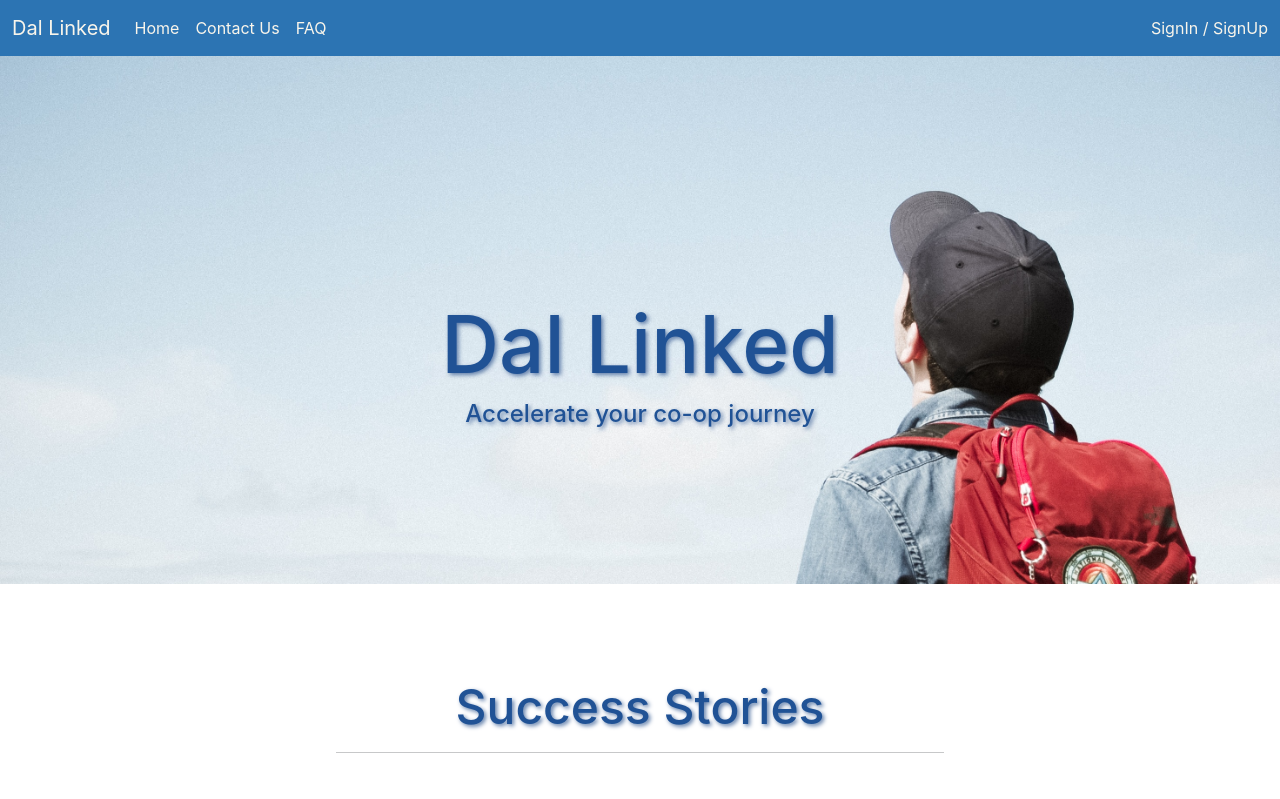
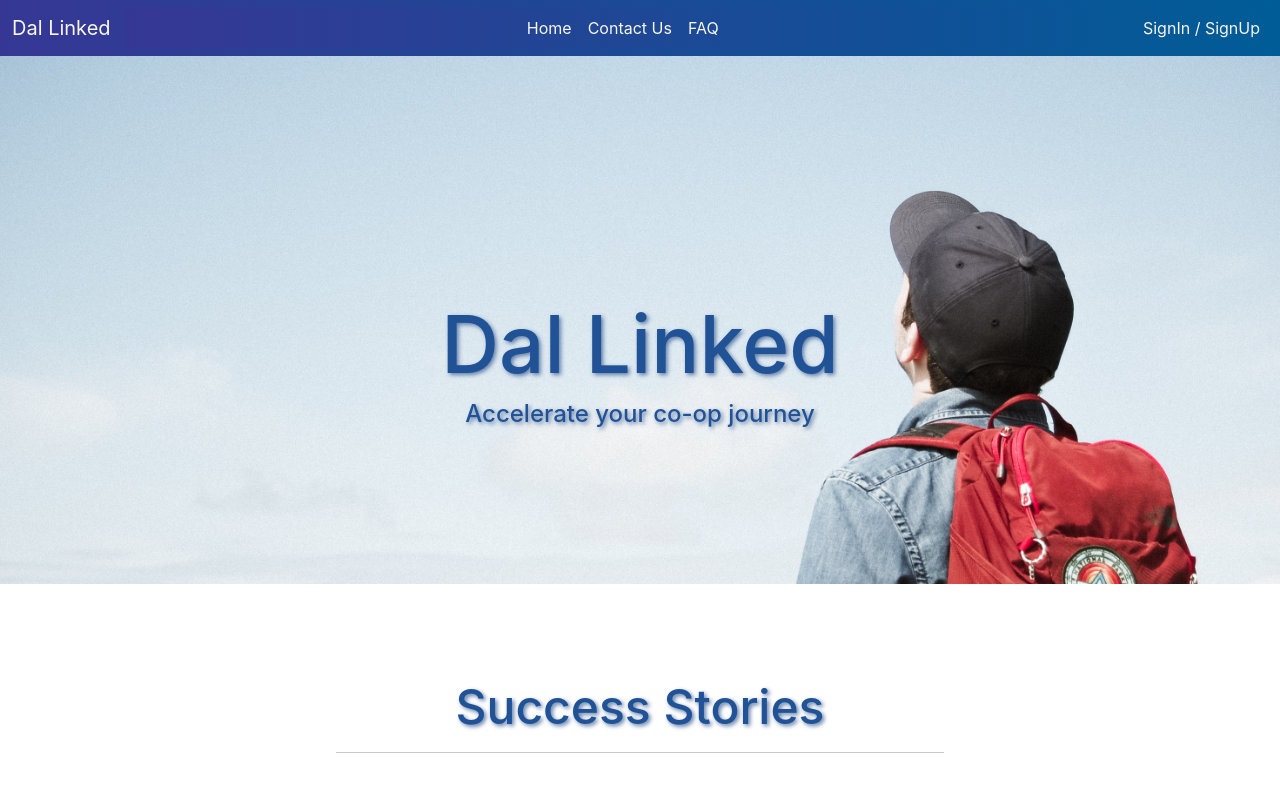
Before and after one commit to shubham101096/Dal-linked-Website, a React (Create React App) app in the folder frontend/: page / in a window 1280 px wide. Shown: the top 799 px of the page. Built offline with nearby package versions, Linux system fonts and the light colour scheme.

Commit message:
Changes to the Nvigation Bar

```diff
--- a/frontend/src/components/NavigationBar.js
+++ b/frontend/src/components/NavigationBar.js
@@ -1,28 +1,32 @@
-// import Button from "react-bootstrap/Button";
+import Button from "react-bootstrap/Button";
 import Container from "react-bootstrap/Container";
-// import Form from "react-bootstrap/Form";
+import Form from "react-bootstrap/Form";
 import Nav from "react-bootstrap/Nav";
 import Navbar from "react-bootstrap/Navbar";
-// import NavDropdown from "react-bootstrap/NavDropdown";
-import React from "react";
+import NavDropdown from "react-bootstrap/NavDropdown";
+import Offcanvas from "react-bootstrap/Offcanvas";
 import "../styles/NavigationBar.css";
-
 function NavigationBar() {
   return (
-    <Navbar className="navigationBar" bg="#2C74B3" expand="lg">
+    <div className="navBarDiv">
+      <Navbar key="sm" className="navigationBar" expand="sm">
         <Container fluid>
           <Navbar.Brand href="/" className="navigationBar">
             Dal Linked
           </Navbar.Brand>
-        <Navbar.Toggle aria-controls="navbarScroll" />
-        <Navbar.Collapse id="navbarScroll">
-          <Nav
-            className="me-auto my-2 my-lg-0"
-            style={{
-              maxHeight: "100px",
-            }}
-            navbarScroll
+          <Navbar.Toggle aria-controls={`offcanvasNavbar-expand-sm`} />
+          <Navbar.Offcanvas
+            id={`offcanvasNavbar-expand-sm`}
+            aria-labelledby={`offcanvasNavbarLabel-expand-sm`}
+            placement="end"
           >
+            <Offcanvas.Header closeButton>
+              <Offcanvas.Title id={`offcanvasNavbarLabel-expand-sm`}>
+                Options
+              </Offcanvas.Title>
+            </Offcanvas.Header>
+            <Offcanvas.Body>
+              <Nav className="justify-content-center flex-grow-1 pe-3">
                 <Nav.Link href="/" className="navigationBar">
                   Home
                 </Nav.Link>
@@ -33,10 +37,16 @@ function NavigationBar() {
                   FAQ
                 </Nav.Link>
               </Nav>
-          <Nav.Link href="#">SignIn / SignUp</Nav.Link>
-        </Navbar.Collapse>
+              <Nav>
+                <Nav.Link href="/" className="navigationBar">
+                  SignIn / SignUp
+                </Nav.Link>
+              </Nav>
+            </Offcanvas.Body>
+          </Navbar.Offcanvas>
         </Container>
       </Navbar>
+    </div>
   );
 }
 
--- a/frontend/src/styles/NavigationBar.css
+++ b/frontend/src/styles/NavigationBar.css
@@ -1,4 +1,10 @@
 .navigationBar {
-  background-color: #2c74b3;
   color: #f9f5eb;
 }
+
+.navBarDiv,
+#offcanvasNavbar-expand-sm {
+  background: #005c97;
+  background: -webkit-linear-gradient(to right, #363795, #005c97);
+  background: linear-gradient(to right, #363795, #005c97);
+}
```
Lines whose indentation alone changed are shown as unchanged.
